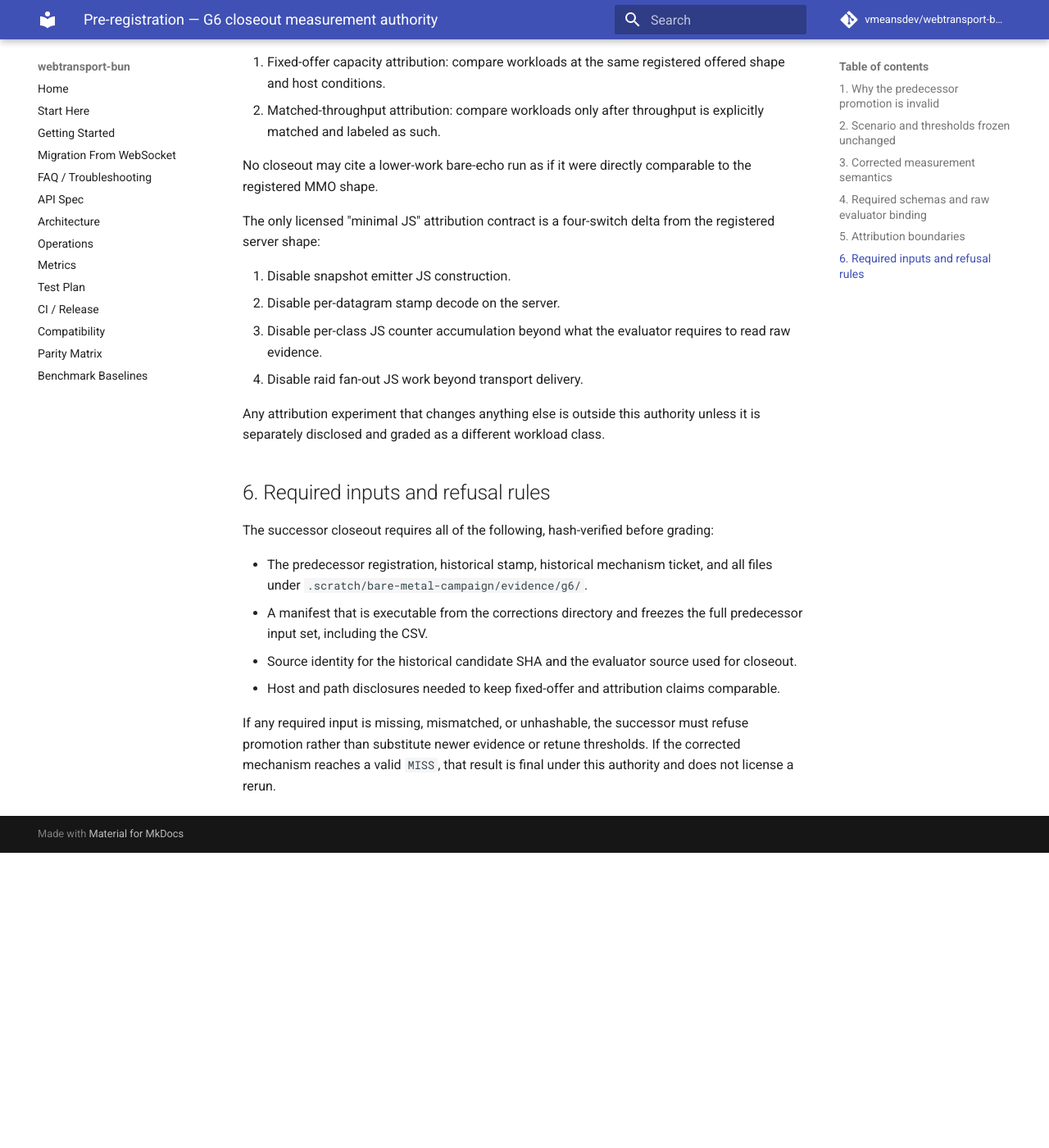
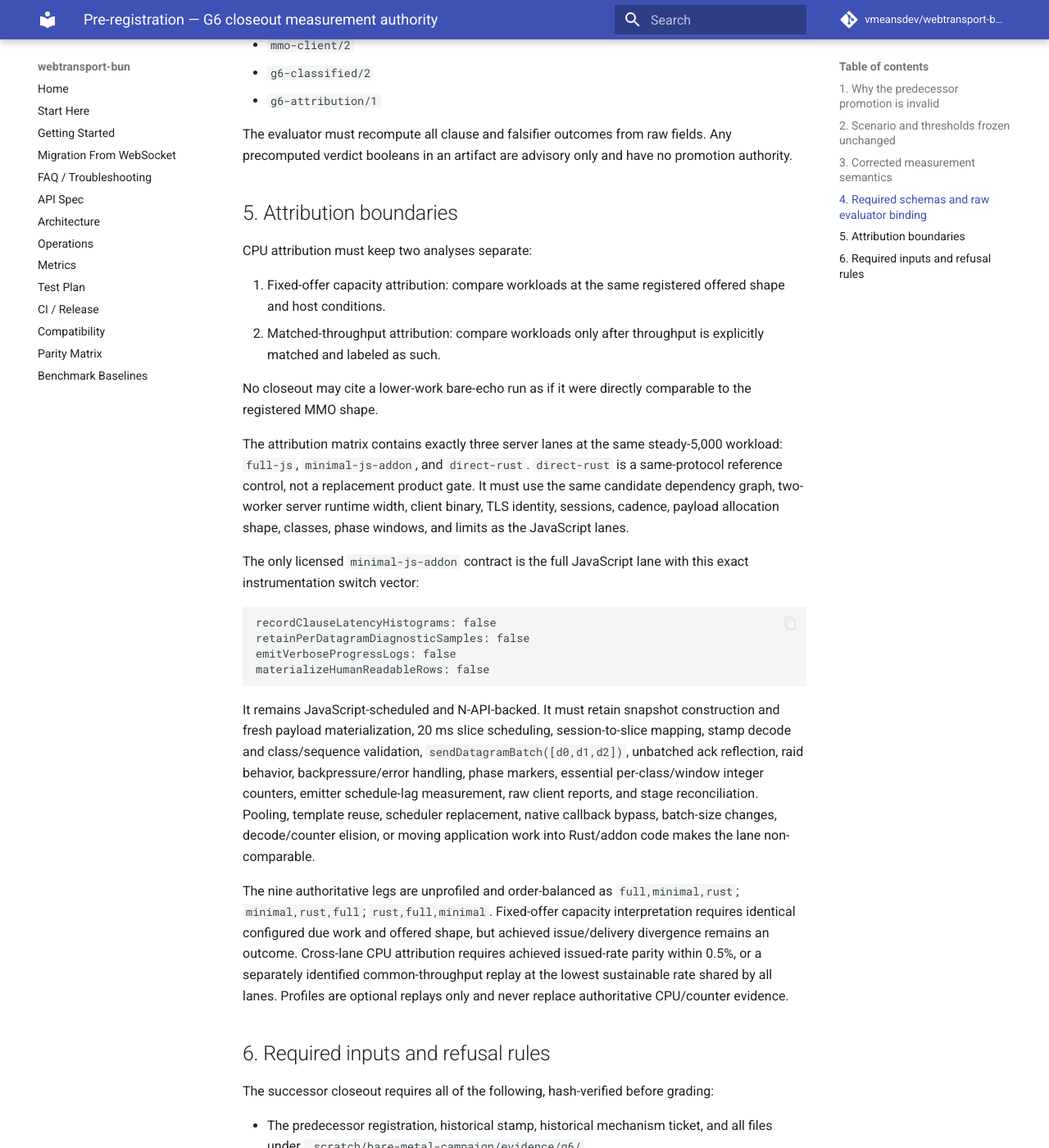
Before and after one commit to vmeansdev/webtransport-bun, an MkDocs documentation site: the page built from docs/research/preregistrations/gate-g6-mmo-closeout.md, in a window 1280 px wide and 1400 px high, scrolled down 2504 px. Shown: the whole window at 82% size. Built offline with MkDocs 1.6.1 and Material for MkDocs 9.7.7, drawn with Linux system fonts in a browser that asks for light colours; comment, search, counter and statistics services are not loaded; before the commit the page ends 3544 px from its top, so only the background shows below that; some of the changed text lies outside the part shown.

Commit message:
Clarify G6 successor authority to prevent workload drift
The first closeout wording still described historical-only regrading and licensed removing real JavaScript workload work. Bind the successor campaign to the approved source-bound rerun and exact four-switch instrumentation delta before any dispatch.

Constraint: Frozen execution plan SHA-256 697ece18f3d9dd05f82a169d047bc31b67aac1f15383fa75d46c605688d41ba0
Rejected: Preserve the original closeout wording | it contradicted the approved rerun and matrix contracts
Confidence: high
Scope-risk: narrow
Directive: Any later authority edit requires a new digest and unconditional architect and critic review before dispatch
Tested: 22 g6-plan tests; git diff --check; architect and critic approvals bound to prereg SHA-256 bae6c5ed3b0de6775bb38fc482747c9be0f956687cb7498103decbbec1f46580
Not-tested: Remote successor dispatch has not run

````diff
--- a/docs/research/preregistrations/gate-g6-mmo-closeout.md
+++ b/docs/research/preregistrations/gate-g6-mmo-closeout.md
@@ -9,9 +9,12 @@
 
 This document is a separately authorized validity-closeout authority. It is not
 an amendment, retry, redispatch, restamp, or threshold rewrite of the original
-campaign. The predecessor campaign remains closed to a third registration. This
-successor only decides how the preserved historical evidence is graded for
-promotion after the predecessor grading path was found invalid.
+campaign. The predecessor campaign remains closed to a third registration. The
+user's separately named closeout request authorizes one new, source-bound
+successor campaign after implementation, manifest, and independent-review gates
+pass. Preserved predecessor evidence may be regraded only as historical
+characterization; it cannot substitute for the successor run or decide its
+verdict.
 
 ## 1. Why the predecessor promotion is invalid
 
@@ -72,6 +75,16 @@
    may not be mixed into steady or storm latency sample denominators.
 6. Histogram validity is decided from raw bucket totals, recorded totals,
    negative counts, expected stamped samples, and unstamped counts.
+7. Every role must expose explicit steady, one-second drain, storm, post-storm,
+   idle, and lifetime accounting. Sends stop at drain while receives remain
+   active; steady RTT and hotspot one-way use the steady-plus-drain receive
+   window, while storm-survivor RTT uses only non-severed sessions during the
+   storm window.
+8. The three concurrent hotspot roles (`realm`, `publisher`, and
+   `raid-subscriber`) must enter steady through one same-host barrier. Their raw
+   reports must agree on barrier identity, party count, and release, and their
+   recorded steady-entry skew must be at most 100 ms. Missing or inconsistent
+   barrier evidence is invalid, not an inferred boundary.
 
 ## 4. Required schemas and raw evaluator binding
 
@@ -99,17 +112,41 @@
 No closeout may cite a lower-work bare-echo run as if it were directly
 comparable to the registered MMO shape.
 
-The only licensed "minimal JS" attribution contract is a four-switch delta from
-the registered server shape:
+The attribution matrix contains exactly three server lanes at the same
+steady-5,000 workload: `full-js`, `minimal-js-addon`, and `direct-rust`.
+`direct-rust` is a same-protocol reference control, not a replacement product
+gate. It must use the same candidate dependency graph, two-worker server runtime
+width, client binary, TLS identity, sessions, cadence, payload allocation shape,
+classes, phase windows, and limits as the JavaScript lanes.
 
-1. Disable snapshot emitter JS construction.
-2. Disable per-datagram stamp decode on the server.
-3. Disable per-class JS counter accumulation beyond what the evaluator requires
-   to read raw evidence.
-4. Disable raid fan-out JS work beyond transport delivery.
+The only licensed `minimal-js-addon` contract is the full JavaScript lane with
+this exact instrumentation switch vector:
 
-Any attribution experiment that changes anything else is outside this authority
-unless it is separately disclosed and graded as a different workload class.
+```text
+recordClauseLatencyHistograms: false
+retainPerDatagramDiagnosticSamples: false
+emitVerboseProgressLogs: false
+materializeHumanReadableRows: false
+```
+
+It remains JavaScript-scheduled and N-API-backed. It must retain snapshot
+construction and fresh payload materialization, 20 ms slice scheduling,
+session-to-slice mapping, stamp decode and class/sequence validation,
+`sendDatagramBatch([d0,d1,d2])`, unbatched ack reflection, raid behavior,
+backpressure/error handling, phase markers, essential per-class/window integer
+counters, emitter schedule-lag measurement, raw client reports, and stage
+reconciliation. Pooling, template reuse, scheduler replacement, native callback
+bypass, batch-size changes, decode/counter elision, or moving application work
+into Rust/addon code makes the lane non-comparable.
+
+The nine authoritative legs are unprofiled and order-balanced as
+`full,minimal,rust`; `minimal,rust,full`; `rust,full,minimal`. Fixed-offer
+capacity interpretation requires identical configured due work and offered
+shape, but achieved issue/delivery divergence remains an outcome. Cross-lane CPU
+attribution requires achieved issued-rate parity within 0.5%, or a separately
+identified common-throughput replay at the lowest sustainable rate shared by
+all lanes. Profiles are optional replays only and never replace authoritative
+CPU/counter evidence.
 
 ## 6. Required inputs and refusal rules
 
@@ -124,8 +161,28 @@
   for closeout.
 - Host and path disclosures needed to keep fixed-offer and attribution claims
   comparable.
+- One clean successor candidate SHA/tree on `probe/g6-mmo-closeout-04`, the
+  exact preregistration SHA-256, and unconditional architect and critic approval
+  bound to the same source-bound registration digest before dispatch.
+- Same-day R-down, R-up, 20-session floor, and loopback sink inputs from the
+  registered Mac/runner pair, with nonempty off-box identity for authoritative
+  G6 evidence. A co-resident run is smoke evidence only.
+- One complete nine-leg attribution bundle and one complete full-G6 bundle.
+  Each bundle must retain final or partial JSON, CSV where applicable, all raw
+  role reports/logs, external grading inputs, source/host identity, comparison
+  output, and a byte-identical `preregistration.md`.
+- A self-verifying manifest generated only after outputs close. It must list
+  every retained file, reject missing or extra files, absolute paths, symlinks,
+  duplicate names, candidate or preregistration mismatch, and incomplete leg
+  sets, and it must be verified independently before upload and after download.
 
-If any required input is missing, mismatched, or unhashable, the successor must
-refuse promotion rather than substitute newer evidence or retune thresholds. If
-the corrected mechanism reaches a valid `MISS`, that result is final under this
-authority and does not license a rerun.
+If any required input is missing, mismatched, stale, co-resident where off-box is
+required, dirty, schema-incompatible, or unhashable, the successor must refuse
+promotion rather than substitute newer evidence or retune thresholds. A
+preflight failure stops before dispatch. One explicitly logged replacement is
+allowed only for an infrastructure failure before measurement while source,
+registration, hosts, and same-day inputs remain identical. A validity
+falsifier, schema defect, source change, or artifact-integrity failure requires
+a new fix, candidate SHA, registration digest, and unconditional architect and
+critic reviews. If the corrected mechanism reaches a valid `MISS`, that result
+is final under this authority and does not license a rerun.
````
Also changed, not shown: other parts of docs/research/preregistrations/gate-g6-mmo-closeout.md (+1 -1 lines).
